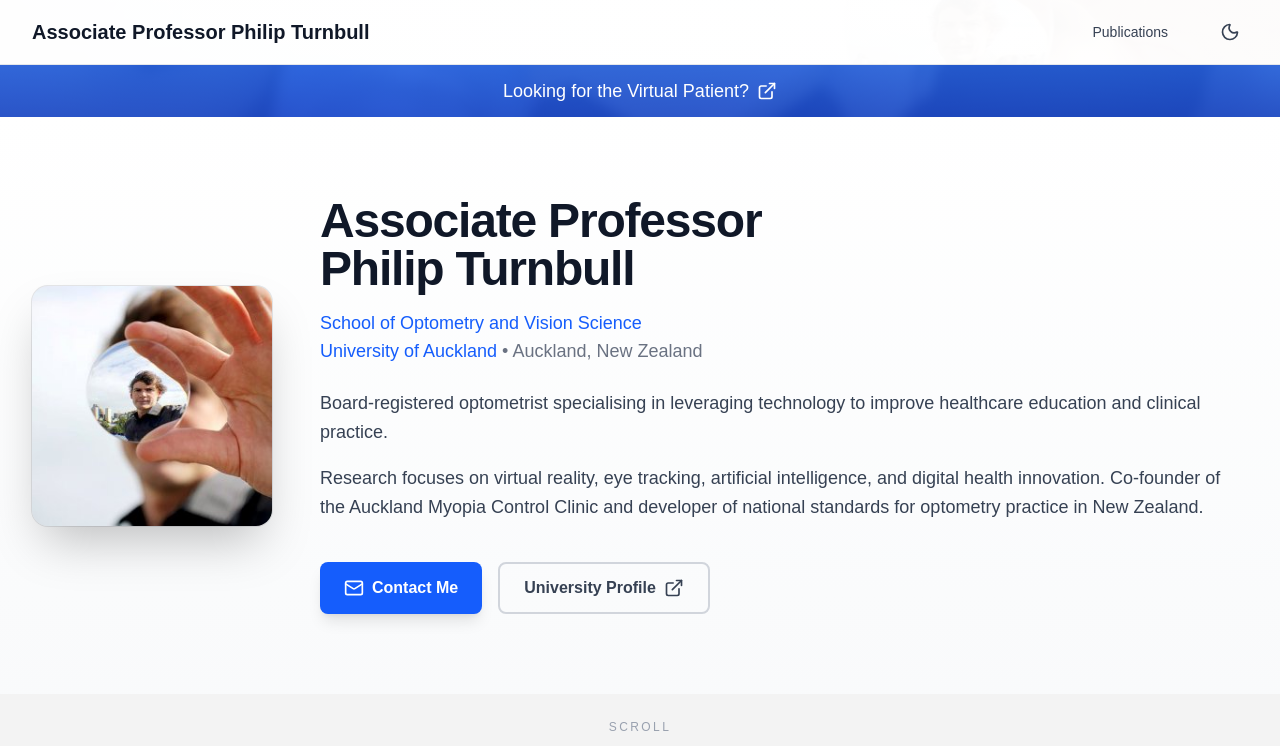
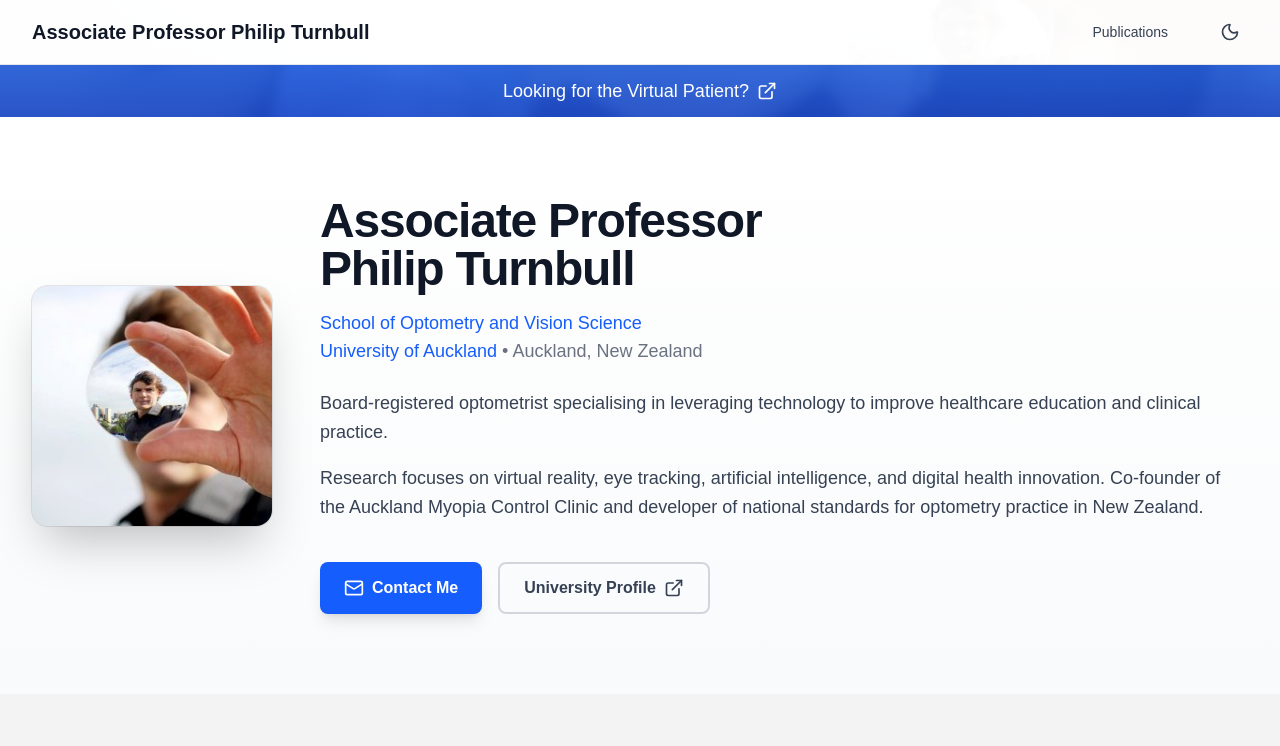
Before and after one commit to fillupt/Work-Website, a Next.js app: page / in a window 1280 px wide. Shown: the top 746 px of the page. Built offline with nearby package versions, Linux system fonts and the light colour scheme.

Commit message:
Hide scroll indicator after user scrolls down

```diff
--- a/app/page.tsx
+++ b/app/page.tsx
@@ -2,11 +2,23 @@
 
 import Link from "next/link";
 import Image from "next/image";
-import { useState } from 'react';
+import { useState, useEffect } from 'react';
 import { BookOpen, GraduationCap, Users, ExternalLink, Mail, ChevronDown } from "lucide-react";
 
 export default function Home() {
   const [activeTab, setActiveTab] = useState<'research' | 'teaching' | 'advisory'>('research');
+  const [showScrollIndicator, setShowScrollIndicator] = useState(true);
+
+  useEffect(() => {
+    const handleScroll = () => {
+      if (window.scrollY > 100) {
+        setShowScrollIndicator(false);
+      }
+    };
+
+    window.addEventListener('scroll', handleScroll);
+    return () => window.removeEventListener('scroll', handleScroll);
+  }, []);
 
   // SVG Texture Pattern
   const TextureBackground = () => (
@@ -37,10 +49,12 @@
       <TextureBackground />
 
       {/* Scroll Indicator */}
-      <div className="fixed bottom-8 left-1/2 -translate-x-1/2 z-30 flex flex-col items-center gap-2 text-xs uppercase tracking-[0.2em] text-gray-400 dark:text-gray-500 animate-bounce">
-        <span>Scroll</span>
-        <ChevronDown className="w-4 h-4" />
-      </div>
+      {showScrollIndicator && (
+        <div className="fixed bottom-8 left-1/2 -translate-x-1/2 z-30 flex flex-col items-center gap-2 text-xs uppercase tracking-[0.2em] text-gray-400 dark:text-gray-500 animate-bounce transition-opacity duration-500">
+          <span>Scroll</span>
+          <ChevronDown className="w-4 h-4" />
+        </div>
+      )}
 
       {/* Hero Section with Virtual Patient Banner */}
       <section
```
